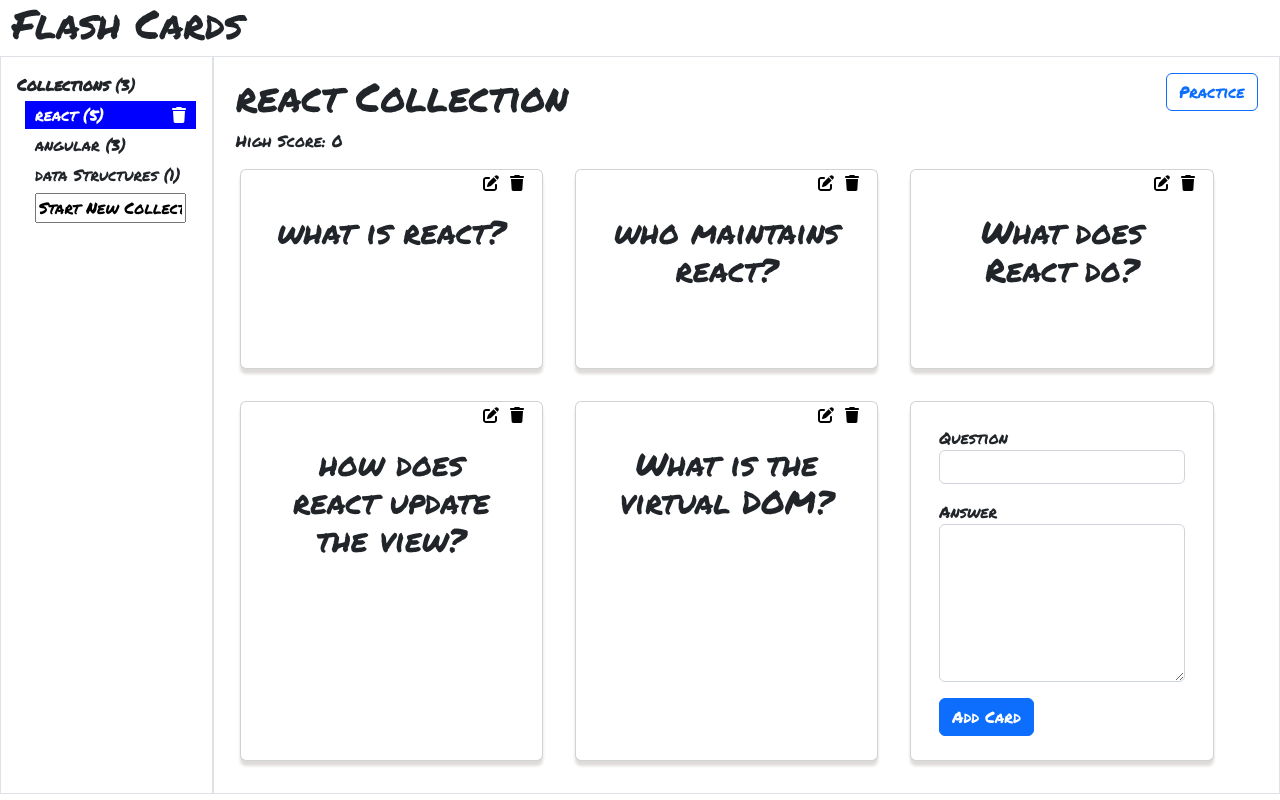
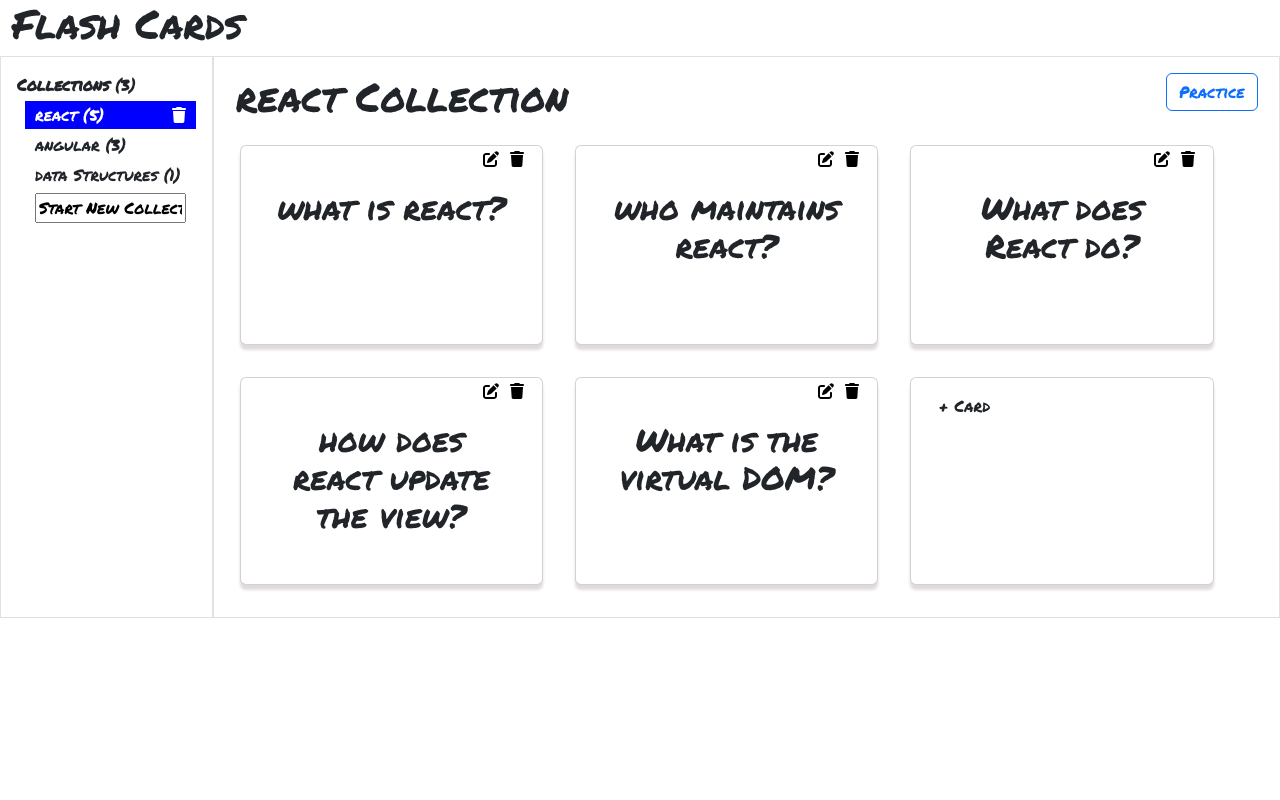
Before and after one commit to BriGuy520/flash-cards, a React (Create React App) app: page / in a window 1280 px wide. Built offline with nearby package versions, Linux system fonts and the light colour scheme.

Commit message:
fixed my edit card feature. Might refactor in the future

```diff
--- a/src/App.css
+++ b/src/App.css
@@ -72,7 +72,7 @@ ul.collections-list {
 
   .game-card{
     width: 90%;
-    min-height: 300px;
+    min-height: 350px;
   }
 }
 
--- a/src/components/Card.tsx
+++ b/src/components/Card.tsx
@@ -52,6 +52,7 @@ const Card = ({
           question={editQuestion}
           answer={editAnswer}
           action={"Edit Card"}
+          editCard={editCard}
           showQuestion={showQuestion}
           handleAnswer={handleAnswerChange}
           handleQuestion={handleQuestionChange}
--- a/src/components/CardList.tsx
+++ b/src/components/CardList.tsx
@@ -21,6 +21,8 @@ const CardList = ({
   question,
   cards,
  }: CardListProps) => {
+
+  console.log("Edit Card: " + editCard);
 
   return (
     <div className="row">
@@ -50,6 +52,7 @@ const CardList = ({
             handleAnswer={handleAnswer}
             answer={answer}
             question={question}
+            editCard={editCard}
             action={"Add Card"}
           >+
           </CreateCard>
--- a/src/components/Collection.tsx
+++ b/src/components/Collection.tsx
@@ -57,8 +57,6 @@ const Collection = ({
   practice
  }: CollectionProps) => {
 
-  const [highScore, setHighScore] = React.useState<number>(0);
-
   const disableCard: boolean = cards ? false : true;
 
   return (
@@ -68,9 +66,6 @@ const Collection = ({
         <div className="">
           <button disabled={disableCard} onClick={handlePracticeMode} className="btn btn-outline-primary">{practice ? "End Practice" : "Practice"}</button>
         </div>
-      </div>
-      <div className="">
-        High Score: {highScore}
       </div>
       {practice ?
         <Practice
--- a/src/components/CreateCard.tsx
+++ b/src/components/CreateCard.tsx
@@ -5,6 +5,7 @@ type CreateCardProps = {
   handleAnswer: React.ChangeEventHandler<HTMLTextAreaElement>,
   handleQuestion?: React.ChangeEventHandler<HTMLInputElement>,
   showQuestion?: boolean,
+  editCard: Array<number>,
   action: string,
   question: string,
   answer: string,
@@ -16,13 +17,16 @@ const CreateCard = ({
   handleQuestion,
   handleAnswer,
   showQuestion,
+  editCard,
   action,
   question,
   answer,
   children,
 }: CreateCardProps) => {
 
-  const [cardFront, setCardFront] = React.useState<boolean>(showQuestion ? true : false);
+  console.log(editCard);
+
+  const [cardFront, setCardFront] = React.useState<boolean>(editCard.length > 0 ? false : true);
 
   return (
     <div className="d-flex flex-column m-3">
```
